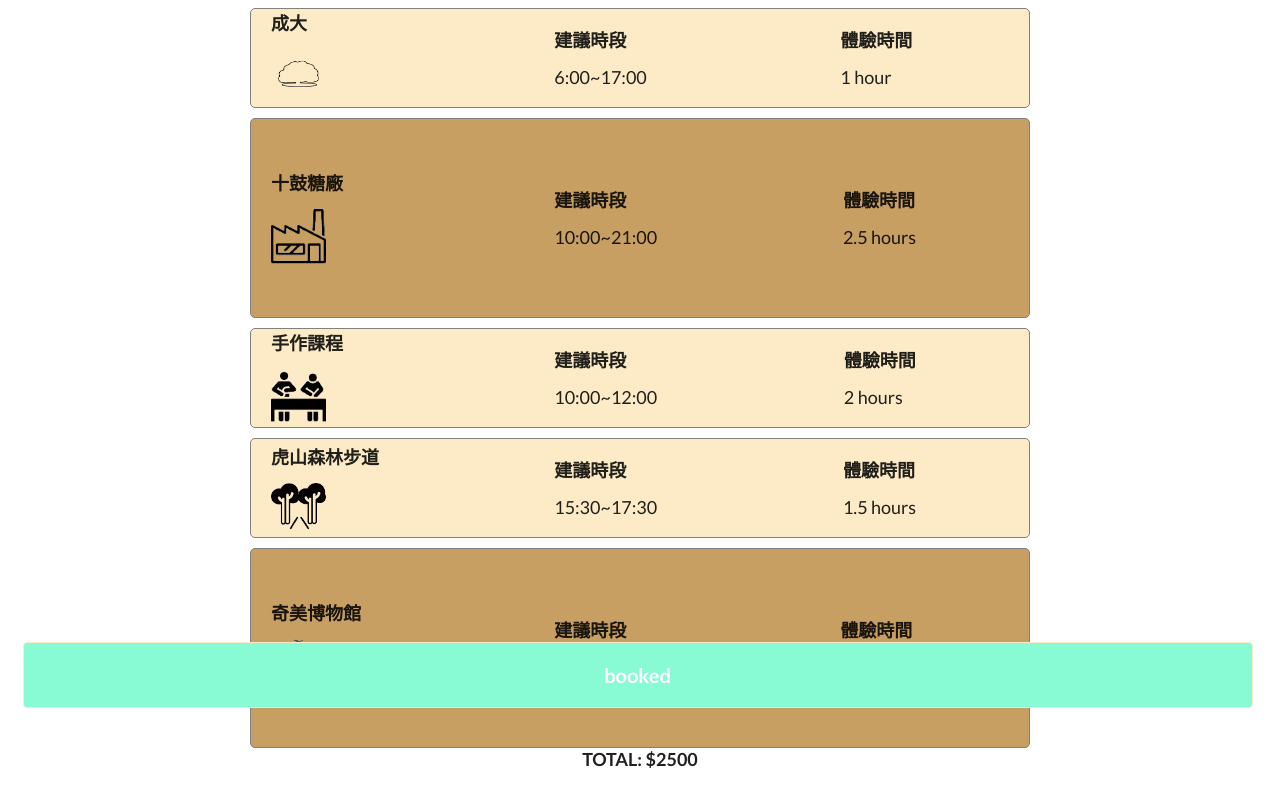
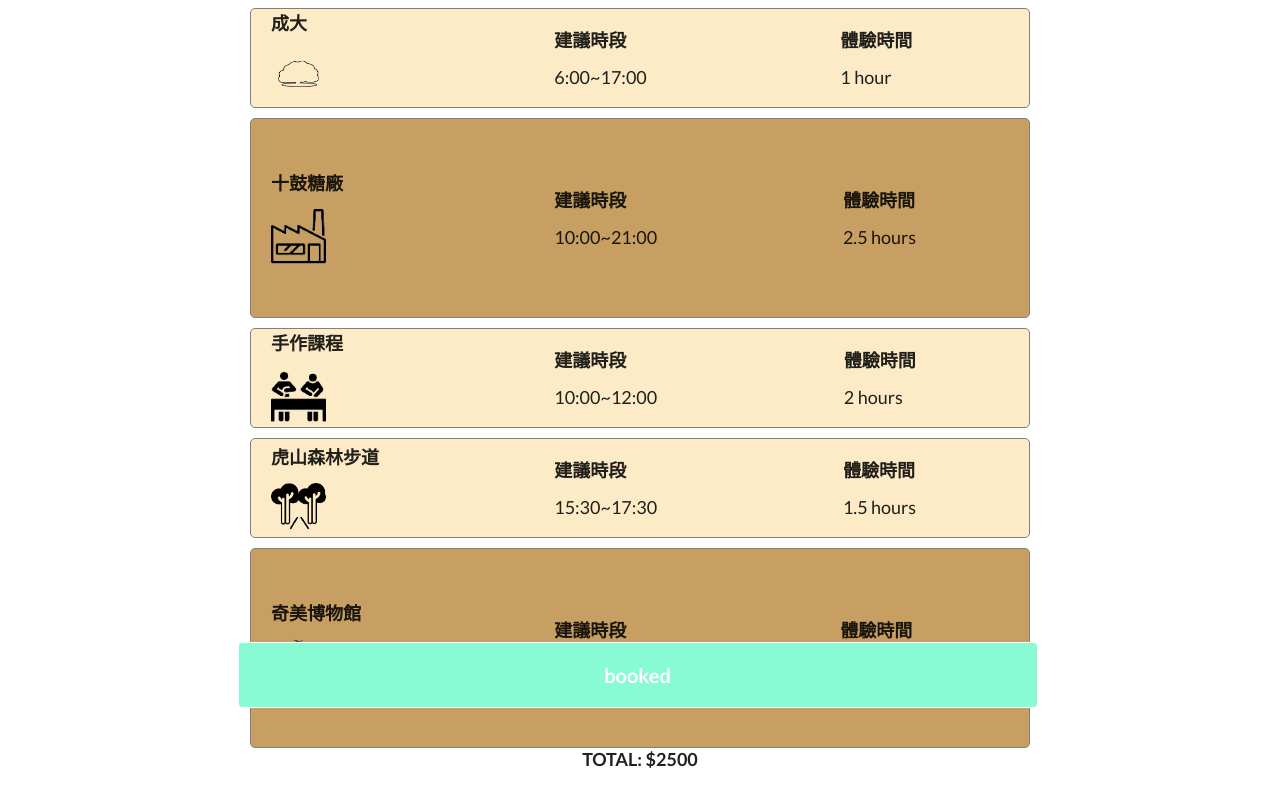
Before and after one commit to tahsdj/loading_prototype, a website: page index.html in a window 1280 px wide. Both pictures are taken after a click on the button "GO". Shown: the part 82-888 px from the top of the page. Drawn offline with nearby package versions, Linux system fonts and the light colour scheme.

Commit message:
change button style

```diff
--- a/css/main.css
+++ b/css/main.css
@@ -82,6 +82,7 @@
 .ui,.brown,.basic,.button,button{
 	position: fixed;
 	width: calc(100% - 50px);
+	max-width: 800px;
 	bottom: 10px;
 }
 
--- a/js/index.js
+++ b/js/index.js
@@ -43,7 +43,8 @@
 	data: {
 		travelPlan: travelList,
 		btnColor: {
-			backgroundColor: 'white'
+			backgroundColor: 'white',
+			boxShadow: '2px 2px #d0cdcd'
 		},
 		btnContent: 'GO'
 	},
@@ -51,7 +52,8 @@
 		btnClicked(){
 			this.btnColor = {
 				backgroundColor: '#88fbd4',
-				color: 'white'
+				color: 'white',
+				border: '1px solid white',
 			}
 			this.btnContent = 'booked'
 		}
```
